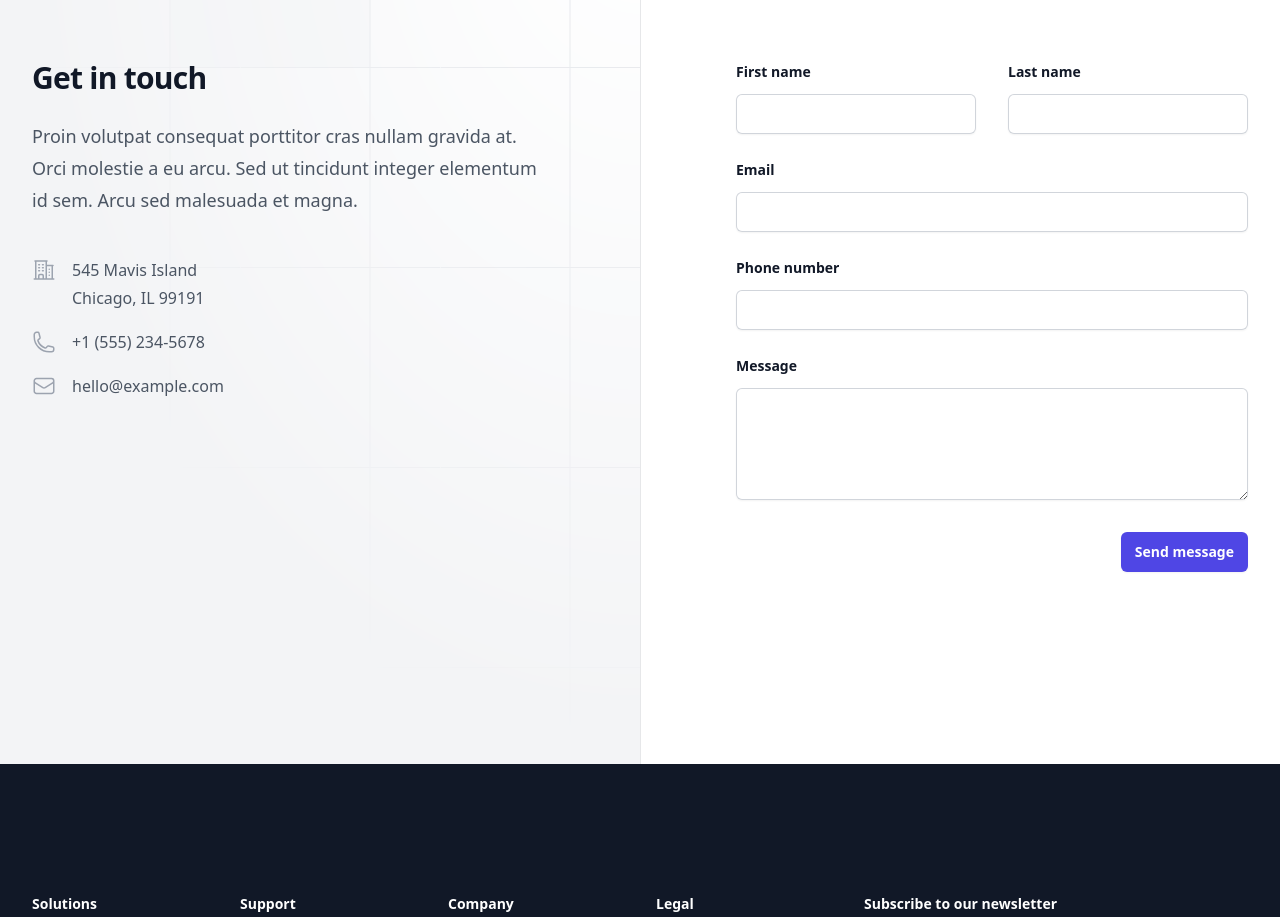
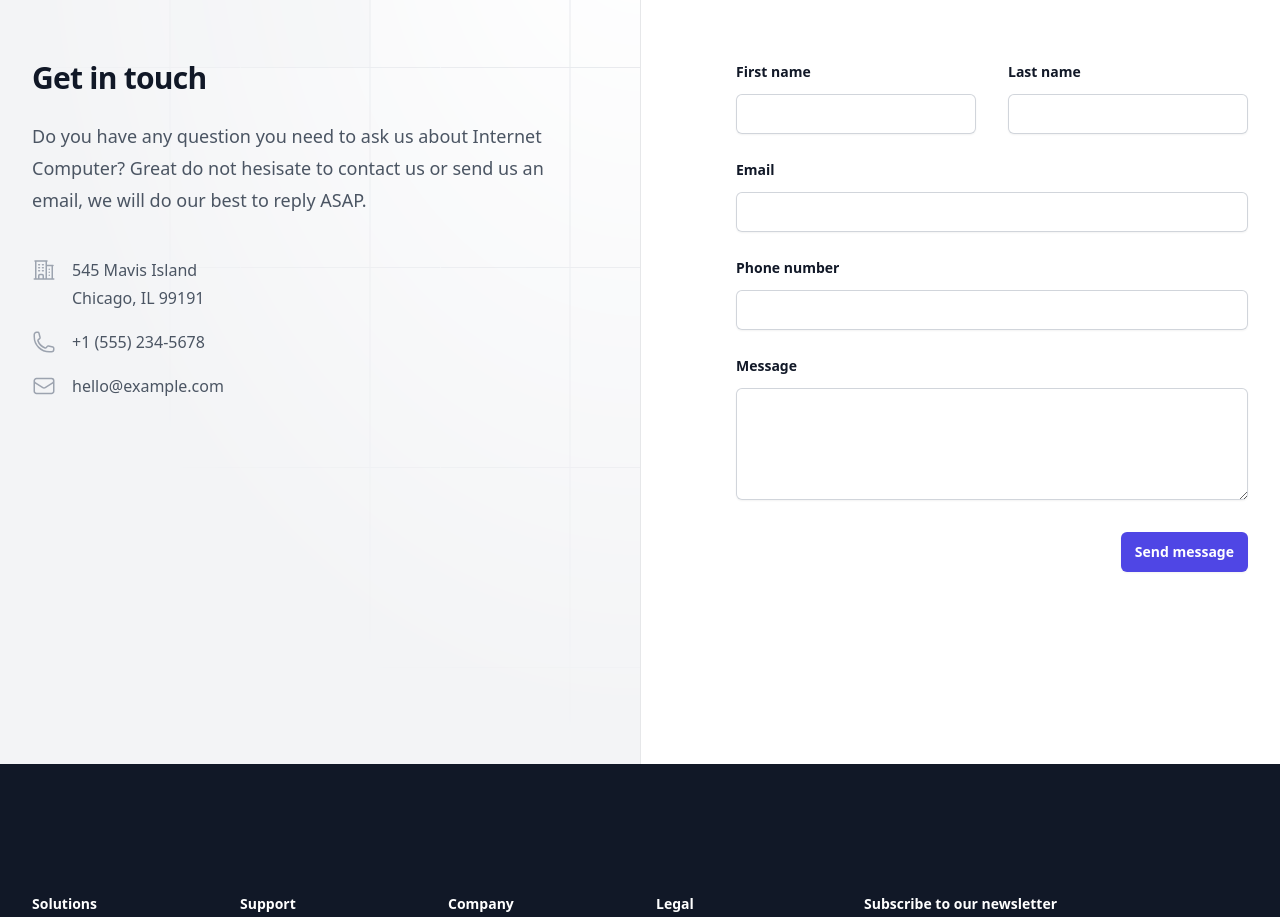
Before and after one commit to AfriCoiner-Hub/ICP.Hub.Zimbabwe, a React (Vite) app in the folder src/ICP_Hub_Zimbabwe_frontend/: page / in a window 1280 px wide. Shown: the part 4080-4997 px from the top of the page. Built offline with nearby package versions, Linux system fonts and the light colour scheme.

Commit message:
wip: contact-us page

```diff
--- a/src/ICP_Hub_Zimbabwe_frontend/src/components/Contact.jsx
+++ b/src/ICP_Hub_Zimbabwe_frontend/src/components/Contact.jsx
@@ -89,9 +89,8 @@ export default function Contact() {
               Get in touch
             </h2>
             <p className="mt-6 text-lg leading-8 text-gray-600">
-              Proin volutpat consequat porttitor cras nullam gravida at. Orci
-              molestie a eu arcu. Sed ut tincidunt integer elementum id sem.
-              Arcu sed malesuada et magna.
+                Do you have any question you need to ask us about Internet Computer?
+                Great do not hesisate to contact us or send us an email, we will do our best to reply ASAP.
             </p>
             <dl className="mt-10 space-y-4 text-base leading-7 text-gray-600">
               <div className="flex gap-x-4">
```
